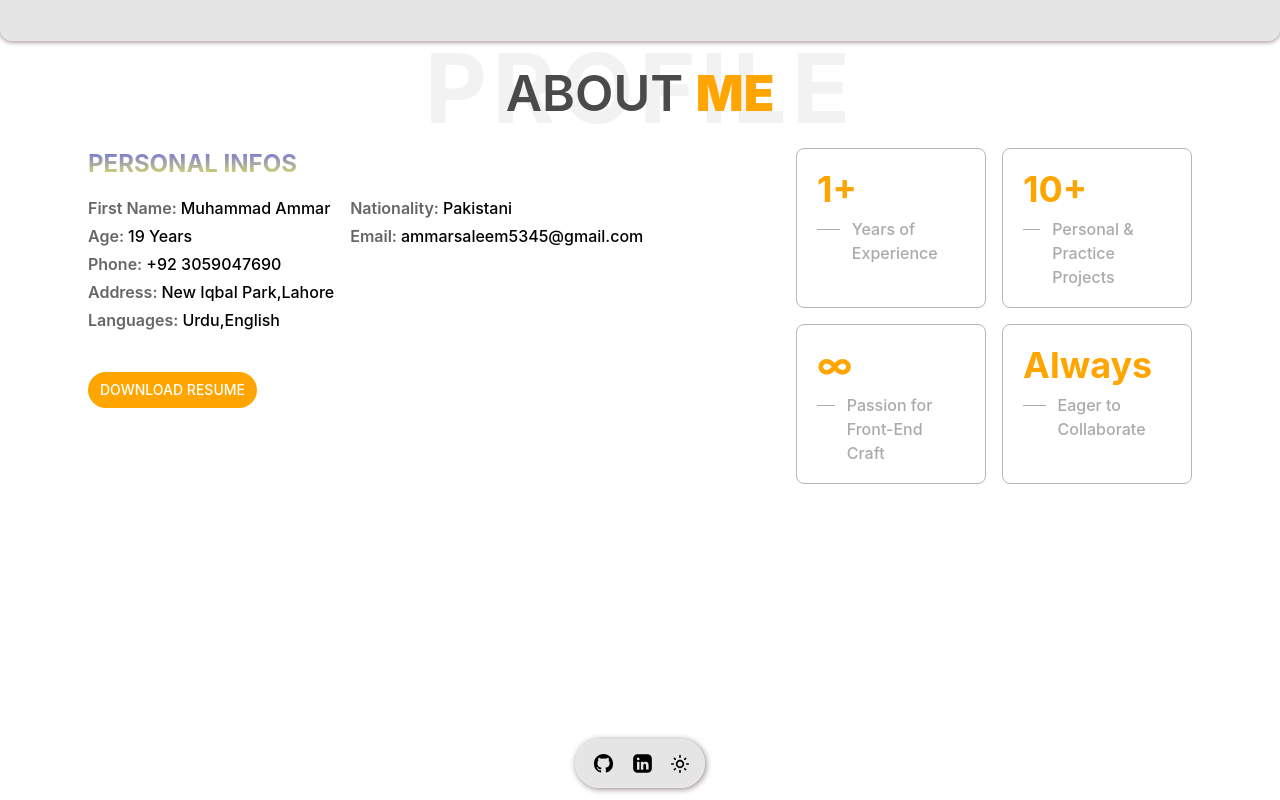
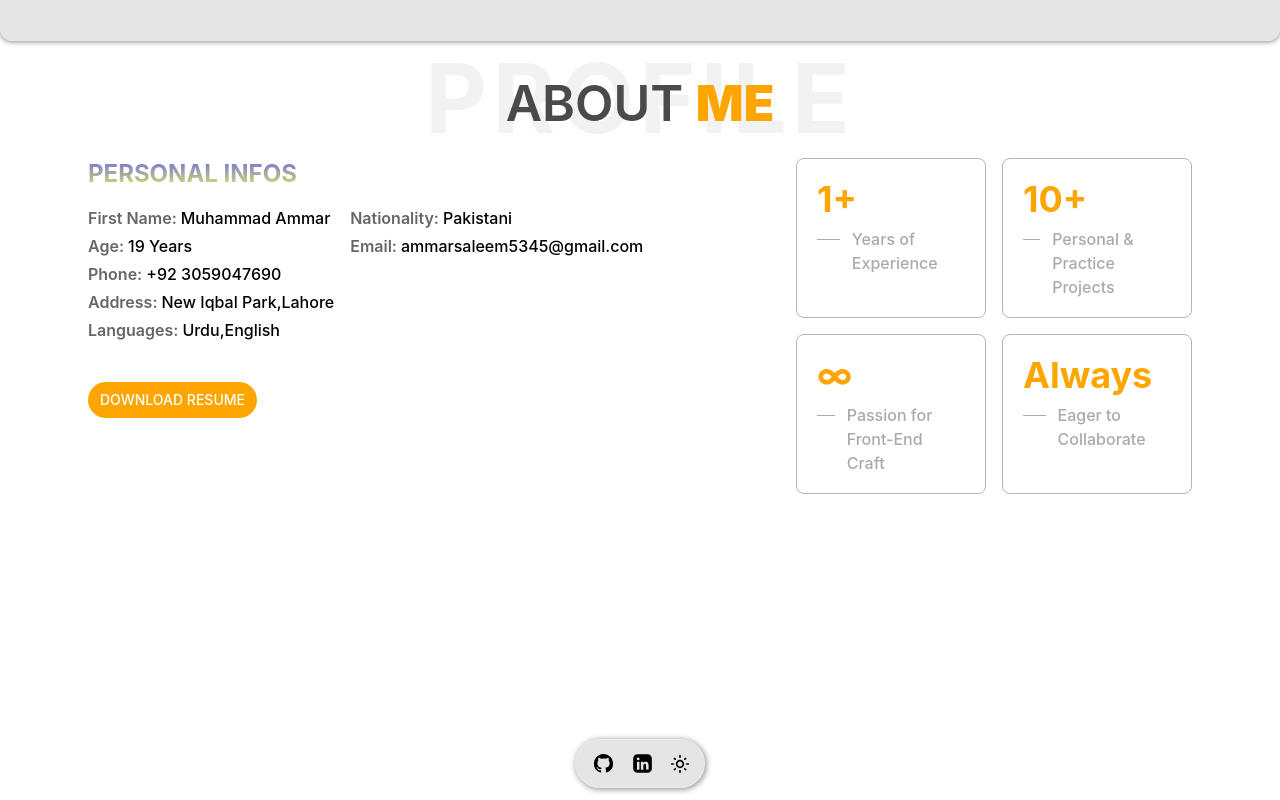
Before and after one commit to Ammar-creator5345/portfolio, a React (Create React App) app: page /about in a window 1280 px wide. Built offline with nearby package versions, Linux system fonts and the light colour scheme; some icons are missing.

Commit message:
last commit

```diff
--- a/src/pages/about.tsx
+++ b/src/pages/about.tsx
@@ -36,7 +36,7 @@ const About = () => {
     visible: { transition: { delayChildren: stagger(0.4) } },
   };
   return (
-    <div className="pt-[40px] pb-[65px] px-10 md:px-16">
+    <div className="pt-[50px] pb-[65px] px-10 md:px-16">
       <div>
         <DecoratedHeader heading="PROFILE" subHeading="ABOUT" text="ME" />
         <motion.div
```
